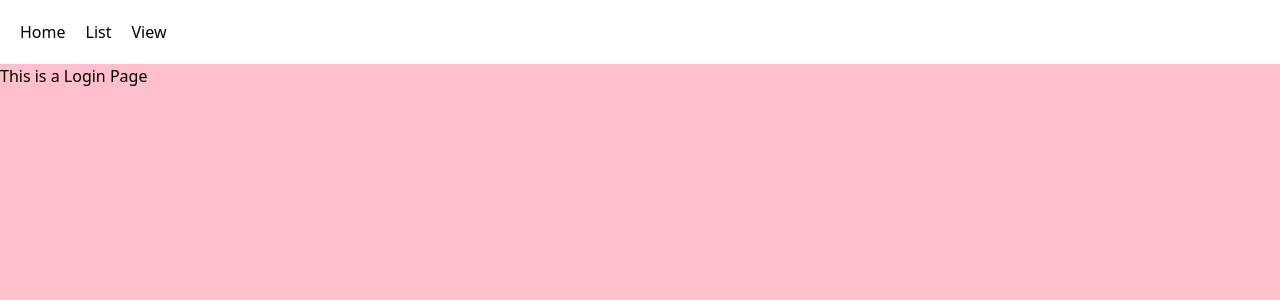
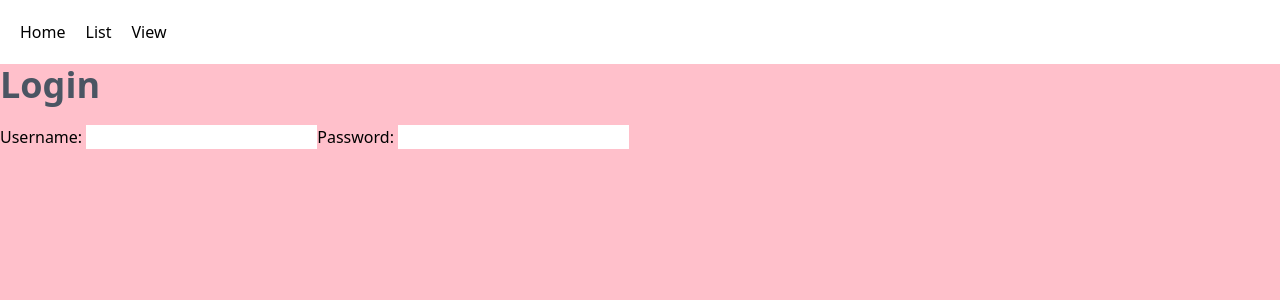
Before and after one commit to jspEclipse/blog-app, a Next.js app in the folder blog-app/: page /login in a window 1280 px wide. Shown: the top 300 px of the page. Built offline with nearby package versions, Linux system fonts and the light colour scheme.

Commit message:
created login
oiwerjfwoif

```diff
--- a/blog-app/app/login/page.jsx
+++ b/blog-app/app/login/page.jsx
@@ -1,5 +1,11 @@
 export default function LoginPage() {
     return (
-        <div>This is a Login Page</div>
+        <div>
+            <h1>Login</h1>
+            <div>
+                <span>Username: <input type="text"></input></span>
+                <span>Password: <input type="password"></input></span>
+            </div>
+        </div>
     )
 }
```
